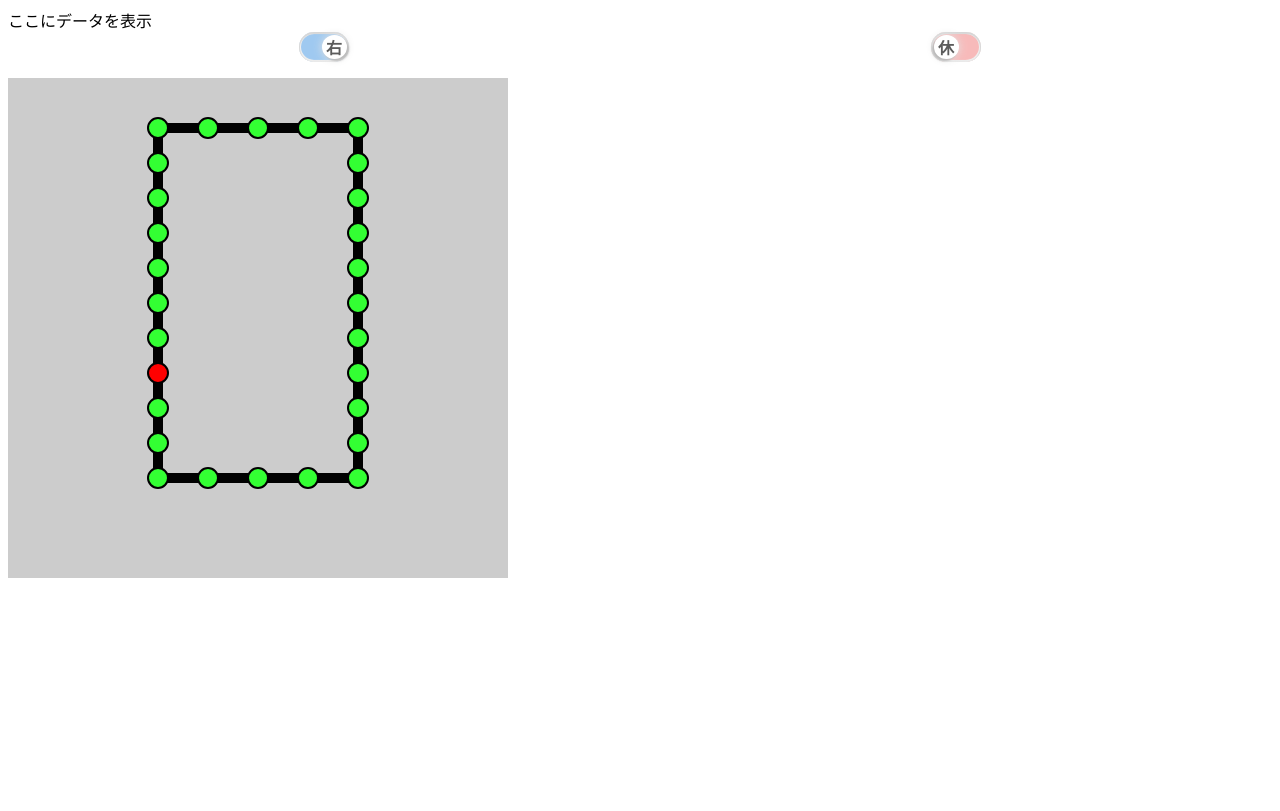
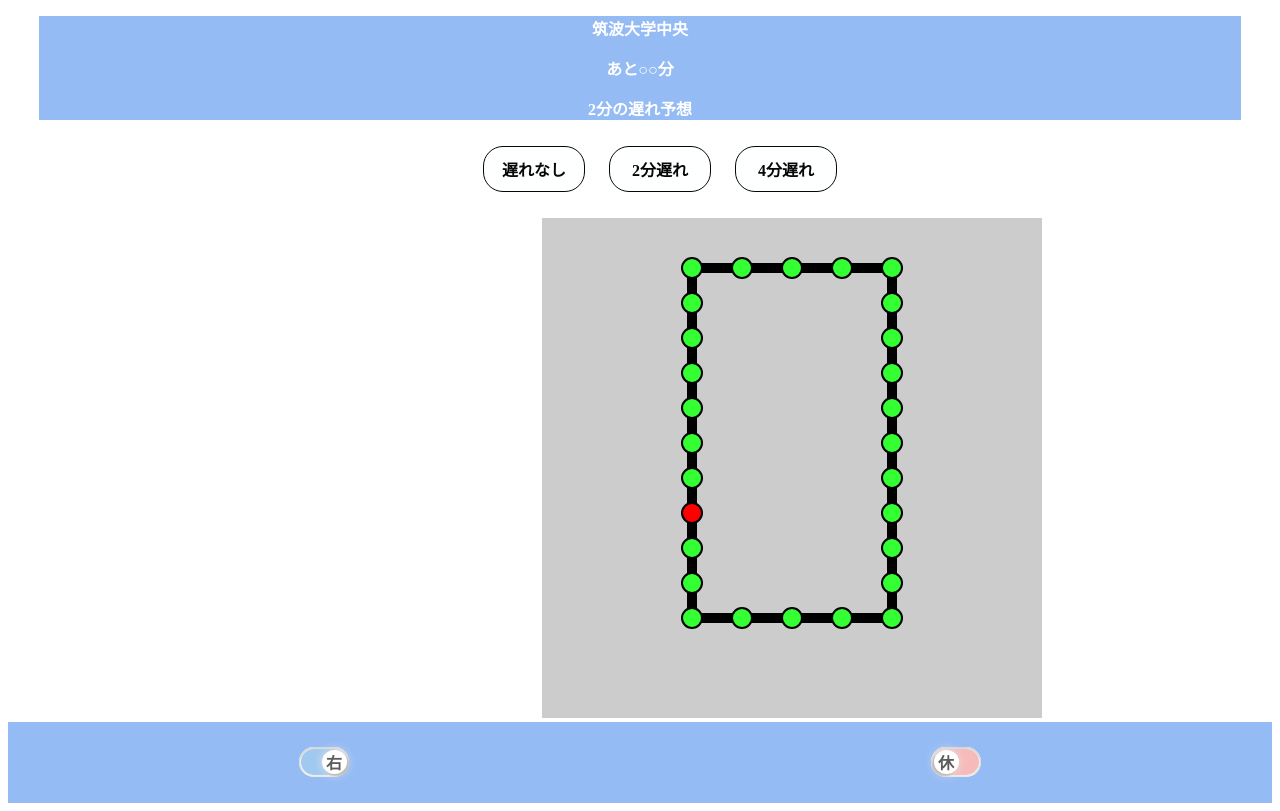
Before and after one commit to Moon-landing-Tsukuba/busvis, a PHP site: page /index.html in a window 1280 px wide. Before the commit the page ends 578 px from the top, so only its background shows below. Run offline with PHP 8.4, Linux system fonts and the light colour scheme; a map, chart or similar area stays blank.

Commit message:
header & footer & ユーザーからの反応を貰うボタンを追加。＋ 装飾

```diff
--- a/index.html
+++ b/index.html
@@ -6,8 +6,28 @@
         <link rel="stylesheet" href="style.css">
     </head>
     <body>
-        <div id="gps">
+        <!-- <div id="gps">
             ここにデータを表示
+        </div> -->
+
+        <header class="page-header wrapper">
+            <p>筑波大学中央</p>
+            <p>あと○○分</p>
+            <p>2分の遅れ予想</p>
+        </header>
+
+        <div class="user-reaction-box">
+            <ul>
+                <li class="reaction-item" data-late="0">遅れなし</li>
+                <li class="reaction-item" data-late="2">2分遅れ</li>
+                <li class="reaction-item" data-late="4">4分遅れ</li>
+            </ul>
+        </div>
+
+        <div class="wrapper">
+            <div id="container">
+                <canvas id="bus-map"></canvas>
+            </div>
         </div>
 
         <div class="btn-box">
@@ -15,14 +35,6 @@
             <div class="btn switch-holiday-weekday weekday"></div>
         </div>
 
-        <p id="helloworld"></p>
-        <p id="testdis"></p>
-        <div id="container"></div>
-        <div>
-            <p id="arrival"></p>
-            <p id="nowtime"></p>
-        </div>
-
         <script src="./timetable_list.js"></script>
         <script src="./index.js"></script>
     </body>
--- a/style.css
+++ b/style.css
@@ -1,6 +1,39 @@
+/*
+----------------------------------------------- */
+/* body{
+  margin: 0;
+} */
+
+
+/* HEADER
+----------------------------------------------- */
+.wrapper{
+  max-width: 1100px;
+  margin: 0 auto;
+  padding: 0 4%;
+}
+
+.page-header{
+  text-align: center;
+  color: #fff;
+  font-weight: bold;
+  background-color: rgba(96, 153, 240, 0.664);
+}
+
+#container{
+  text-align: center;
+}
+
+#bus-map{
+  /* margin: 0 auto; */
+  display: inline-block;
+}
+
 .btn-box{
   text-align: center;
   display: flex;
+  background-color: rgba(96, 153, 240, 0.664);
+  padding: 2% 0;
 }
 
 .btn{
```
